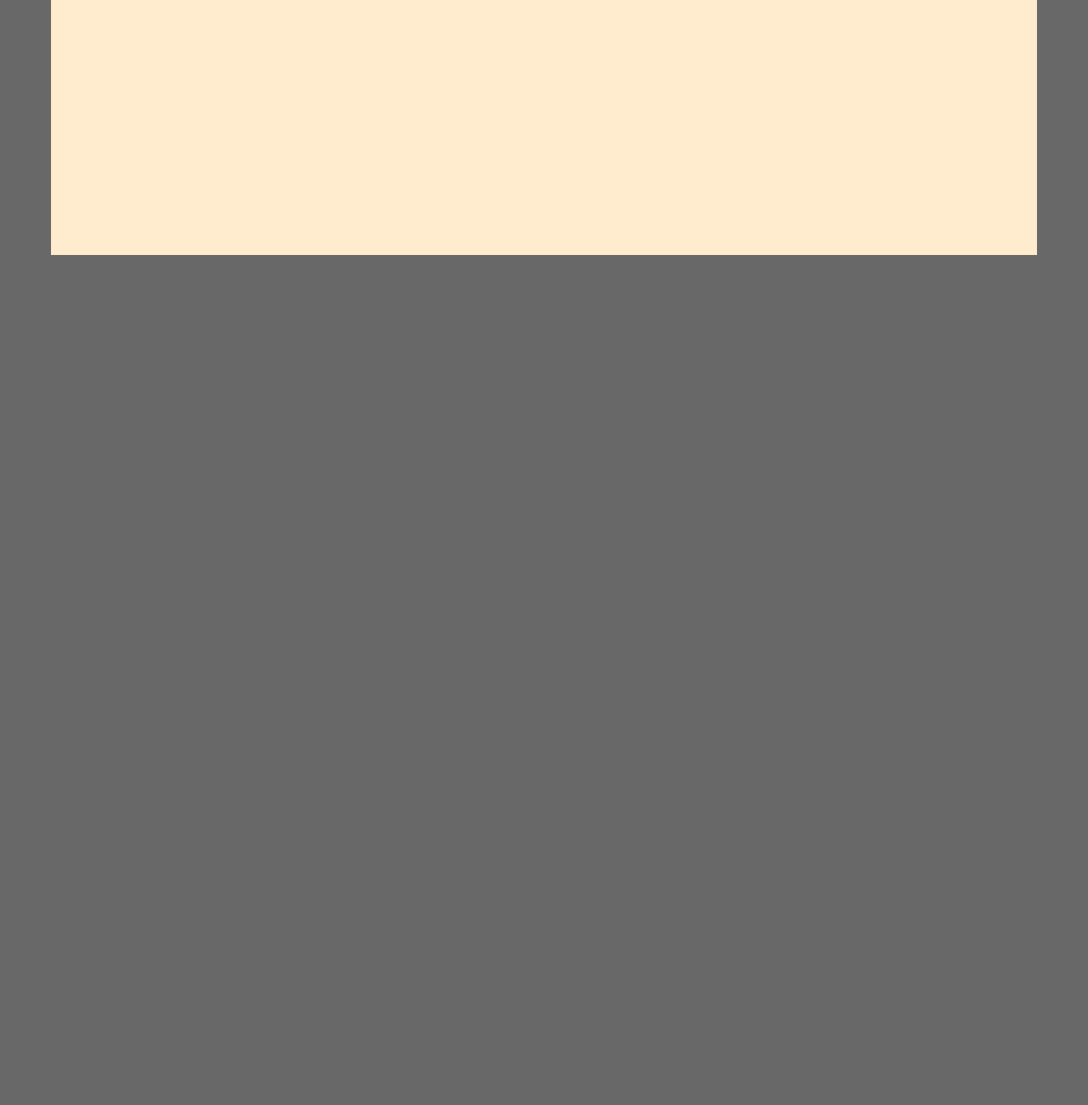
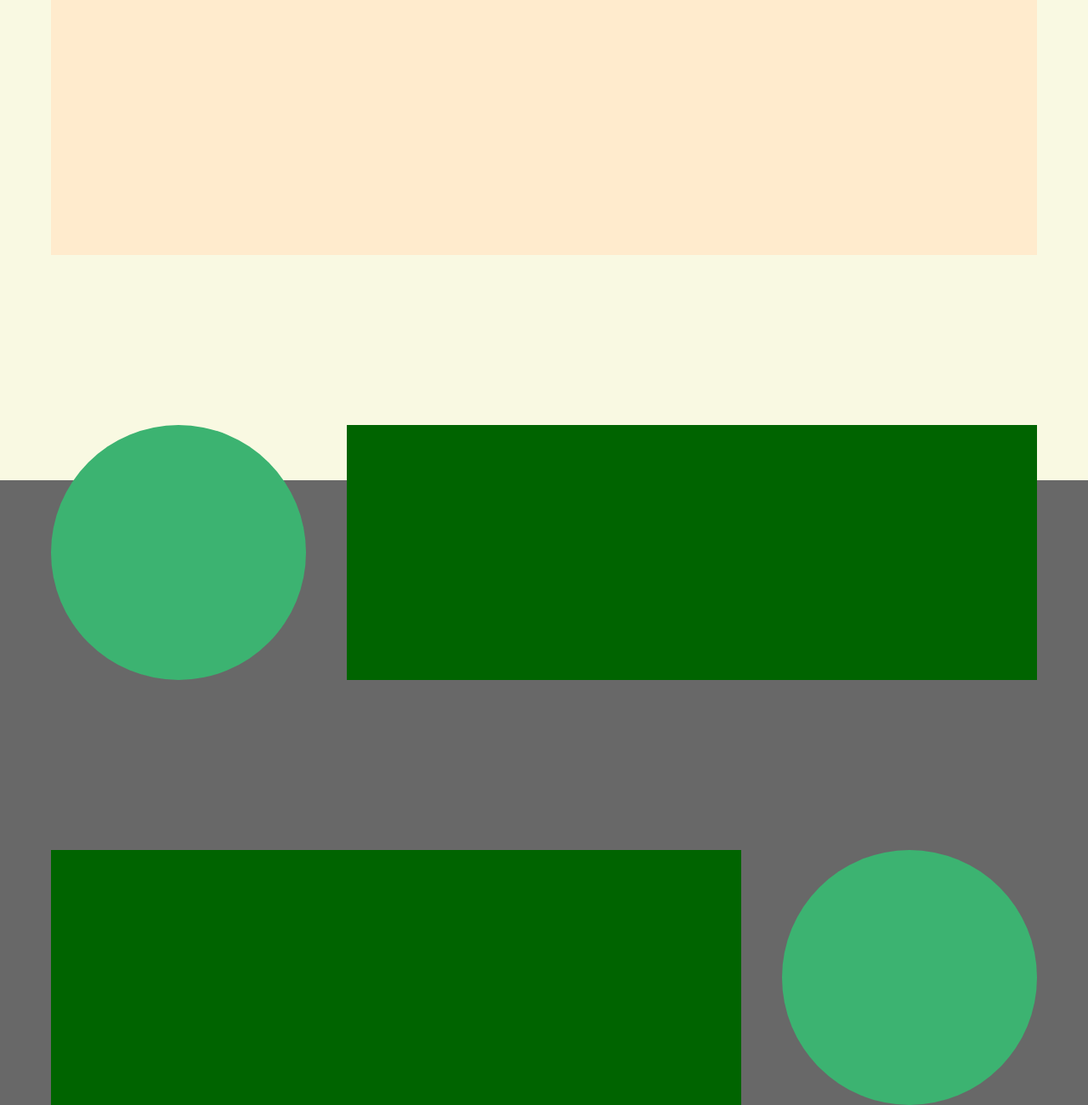
Before and after one commit to reginaldopatricio/tarea, a plain HTML site: page index.html in a window 1280 px wide. Shown: the part 1035-2335 px from the top of the page at 85% size. Before the commit the page ends 1335 px from the top, so only its background shows below. Drawn offline with Linux system fonts and the light colour scheme.

Commit message:
commit del circulo y el rectangulo

```diff
--- a/css/estilo.css
+++ b/css/estilo.css
@@ -5,7 +5,7 @@ body{
 /* Contenedor*/
 .container{
     /*poner una altura falsa*/
-   height: 100vh;
+   height: 200vh;
    /*fondo de web*/
    background-color: #F9F9E2;
    /*ancho controlado*/
@@ -66,5 +66,37 @@ header{
     /*margen*/
     margin-top: 60px;
 
+}
 
+.circulorectangulo{
+    display: flex;
+    justify-content: space-between;
+    text-align: center;
+    margin: 100px 0;
 }
+
+.reverso{
+    flex-flow: row-reverse nowrap;
+}
+
+.circuloverde{
+    /*color*/
+    background-color: mediumseagreen;
+    /*forma*/
+    width:300px;
+    height: 300px;
+    border-radius: 50%;
+    /*margen*/
+    margin-top: 100px;;
+    flex-shrink: 0;
+}
+
+.rectanguloverde{
+    /*color*/
+    background-color: darkgreen;
+    /*forma*/
+    height: 300px;
+    /*margen*/
+    margin-top: 100px;
+    flex-basis: 70%;
+}
--- a/index.html
+++ b/index.html
@@ -20,10 +20,24 @@
             <div class="rectanguloazul"></div>
 
         </header>
+        <!--rectangulo-->
+        <section class="rectangulo"></section>
+        <!--rectanguloblanco-->
+        <section class="rectanguloblanco"></section>
 
-        <section class="rectangulo"></section>
+        <div class="circulorectangulo">
+            <!--circulo-->
+            <div class="circuloverde"></div>
+            <!--rectanguloverde-->
+            <div class="rectanguloverde"></div>
+        </div>
 
-        <section class="rectanguloblanco"></section>
+        <div class="circulorectangulo reverso">
+            <!--circulo-->
+            <div class="circuloverde"></div>
+            <!--rectanguloverde-->
+            <div class="rectanguloverde"></div>
+        </div>
     </div>
 </body>
 </html>
```
